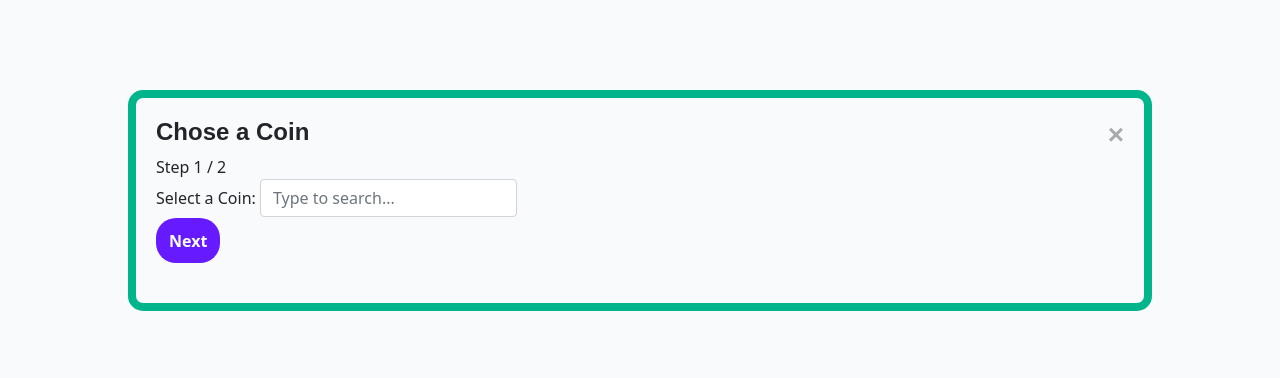
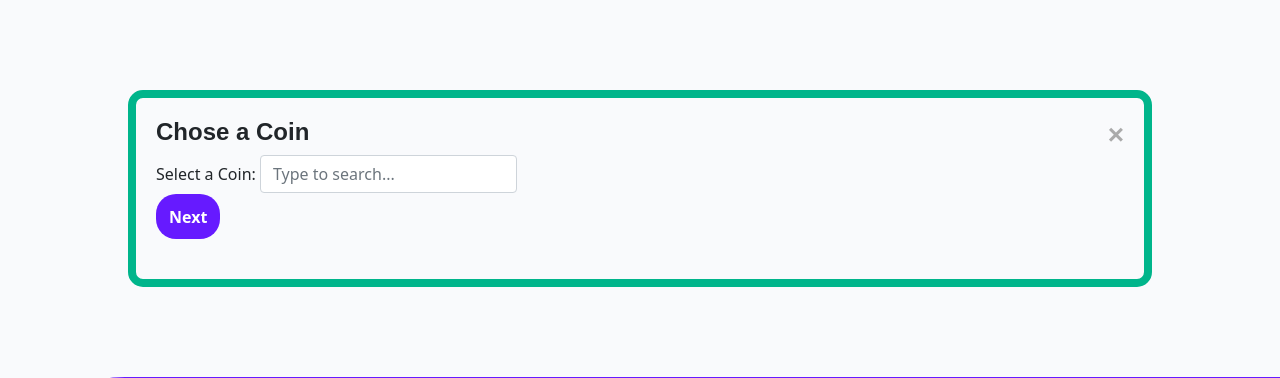
Before and after one commit to RiyadhKh4n/blocknews, a Django app: template portfolio/templates/portfolio/get_ticker.html in a window 1280 px wide. Shown: the part 88-466 px from the top of the page. Run offline with Django 3.2, Linux system fonts and the light colour scheme; the template is opened without the code that fills it: values that come from a table or form of the project are taken from there, others are empty; some libraries are stand-ins or nearby versions.

Commit message:
Remove <span>

```diff
--- a/portfolio/templates/portfolio/add_asset.html
+++ b/portfolio/templates/portfolio/add_asset.html
@@ -4,7 +4,6 @@
 <div class="container login-div-container">
 
     <h1 class="sign-in-text">Add A Coin <span class="create-close">&times;</span></h1>
-    <span>Step 2 / 2</span>
 
     <form method='POST' action="">
         {% csrf_token %}
--- a/portfolio/templates/portfolio/get_ticker.html
+++ b/portfolio/templates/portfolio/get_ticker.html
@@ -4,7 +4,6 @@
 
 <div class="container login-div-container">
     <h1 class="sign-in-text">Chose a Coin <span class="create-close">&times;</span></h1>
-    <span>Step 1 / 2</span>
 
     <form method='POST' action="{% url 'get_asset' portfolio.id %}">
         {% csrf_token %}
```
